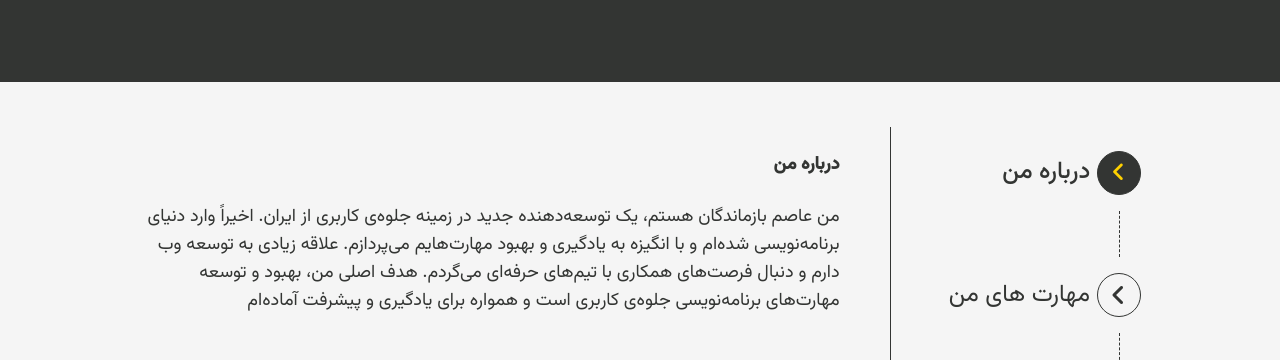
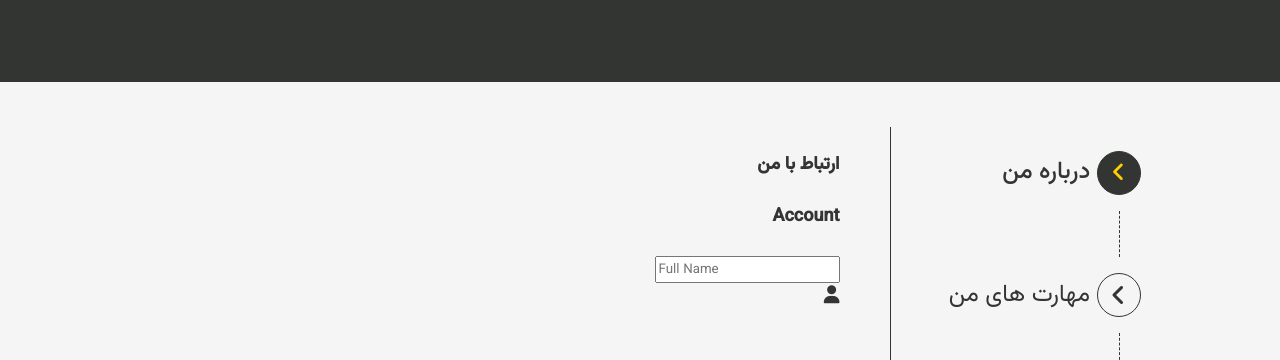
Before and after one commit to AsemBq/portofi, a plain HTML site: page fa.html in a window 1280 px wide. Shown: the part 384-744 px from the top of the page. Drawn offline with Linux system fonts and the light colour scheme.

Commit message:
Add Contact Me

```diff
--- /dev/null
+++ b/assest/css/contactme.css
@@ -0,0 +1,113 @@
+
+.ContactMe {
+  padding: 1em;
+  font-family: "Open Sans", "Helvetica Neue", Helvetica, Arial, sans-serif;
+  font-size: 15px;
+  /* color: #b9b9b9; */
+  /* background-color: #e3e3e3; */
+}
+
+input,textarea,
+select option,
+select {
+  width: 100%;
+  padding: 1em;
+  line-height: 1.4;
+  background-color: #f9f9f9;
+  border: 1px solid #e5e5e5;
+  border-radius: 3px;
+  -webkit-transition: 0.35s ease-in-out;
+  -moz-transition: 0.35s ease-in-out;
+  -o-transition: 0.35s ease-in-out;
+  transition: 0.35s ease-in-out;
+  transition: all 0.35s ease-in-out;
+}
+input:focus,textarea:focus {
+  outline: 0;
+  border-color: #ffd100;
+}
+input:focus + .input-icon i,textarea:focus +.input-icon i{
+  color: #ffd100;
+}
+input:focus + .input-icon:after ,textarea:focus +.input-icon:after{
+  border-right-color: #ffd100;
+}
+
+.input-group {
+  margin-bottom: 1em;
+  zoom: 1;
+}
+.input-group:before,
+.input-group:after {
+  content: "";
+  display: table;
+}
+.input-group:after {
+  clear: both;
+}
+.input-group-icon {
+  position: relative;
+}
+.input-group-icon input,.input-group-icon textarea {
+  padding-left: 4.4em;
+}
+.input-group-icon .input-icon {
+  position: absolute;
+  top: 0;
+  left: 0;
+  width: 3.4em;
+  height: 3.4em;
+  line-height: 3.4em;
+  text-align: center;
+  pointer-events: none;
+}
+.input-group-icon .input-icon:after {
+  position: absolute;
+  top: 0.6em;
+  bottom: 0.6em;
+  left: 3.4em;
+  display: block;
+  border-right: 1px solid #e5e5e5;
+  content: "";
+  -webkit-transition: 0.35s ease-in-out;
+  -moz-transition: 0.35s ease-in-out;
+  -o-transition: 0.35s ease-in-out;
+  transition: 0.35s ease-in-out;
+  transition: all 0.35s ease-in-out;
+}
+.input-group-icon .input-icon i {
+  -webkit-transition: 0.35s ease-in-out;
+  -moz-transition: 0.35s ease-in-out;
+  -o-transition: 0.35s ease-in-out;
+  transition: 0.35s ease-in-out;
+  transition: all 0.35s ease-in-out;
+}
+#ContactMe .container {
+  max-width: 38em;
+  padding: 1em 3em 2em 3em;
+  margin: 0em auto;
+  background-color: #fff;
+  border-radius: 4.2px;
+  box-shadow: 0px 3px 10px -2px rgba(0, 0, 0, 0.2);
+}
+
+textarea{
+  line-height:1.6 ;
+}
+#button{
+  color: #ffd100;
+  border: 1px solid #ffd100;
+  border-radius: 4px;
+  padding: 8px 24px;
+  background-color: #333533;
+  font-size: 18px;
+  font-weight: 500;
+  width:initial;
+  width: 111%;
+  cursor: pointer;
+}
+
+#button:hover{
+  background-color: #ffd100;
+  color: #333533;
+}
--- a/assest/css/fa.css
+++ b/assest/css/fa.css
@@ -182,7 +182,7 @@ header .titel {
   padding-right: 50px;
   text-align: right;
 }
-.sections section:last-child {
+.sections #MyProject {
   width: 880px;
   float: right;
 }
--- a/assest/css/index.css
+++ b/assest/css/index.css
@@ -165,7 +165,7 @@ header .titel {
   border-left: 1px solid #333533;
   padding-left: 50px;
 }
-.sections section:last-child {
+.sections #MyProject {
   width: 880px;
 }
 .contact {
@@ -383,3 +383,7 @@ header .titel {
 .project .buttons a i {
   margin-right: 5px;
 }
+
+section.ContactMe{
+  padding-bottom: 75px;
+}
--- a/assest/js/index.js
+++ b/assest/js/index.js
@@ -18,6 +18,13 @@ document.querySelector("li.AboutMe").addEventListener("click",()=>{
     document.querySelector(".sections section.active").classList.remove("active")
     document.querySelector(".countainer nav ul li.MyProject").classList.add('active')
     document.querySelector('section.MyProject').classList.add('active')
+  })
+
+  document.querySelector("#ContactMe").addEventListener("click",()=>{
+    document.querySelector(".countainer nav ul li.active").classList.remove("active");
+    document.querySelector(".sections section.active").classList.remove("active")
+    document.querySelector("#ContactMe").classList.add('active')
+    document.querySelector('section.ContactMe').classList.add('active')
   })
 
 
--- a/fa.html
+++ b/fa.html
@@ -36,7 +36,7 @@
       <!-- section -->
 
       <section class="sections">
-        <section class="AboutMe active">
+        <section class="AboutMe ">
           <h4>درباره من</h4>
           <p>
             من عاصم بازماندگان هستم، یک توسعه‌دهنده جدید در زمینه جلوه‌ی کاربری از ایران. اخیراً وارد دنیای برنامه‌نویسی شده‌ام و با انگیزه به یادگیری و بهبود مهارت‌هایم می‌پردازم. علاقه زیادی به توسعه وب دارم و دنبال فرصت‌های همکاری با تیم‌های حرفه‌ای می‌گردم. هدف اصلی من، بهبود و توسعه مهارت‌های برنامه‌نویسی جلوه‌ی کاربری است و همواره برای یادگیری و پیشرفت آماده‌ام
@@ -155,7 +155,7 @@
         </section>
 
         <!-- section -->
-        <section class="MyProject">
+        <section id="MyProject" class="MyProject">
           <h4>پروژهای من</h4>
           <div class="projects">
             <div class="project">
@@ -264,6 +264,19 @@
             </div>
           </div>
         </section>
+
+        <section class="ContactMe active">
+          <h4>ارتباط با من </h4>
+          <div id="container">
+            <form action="">
+              <h4>Account</h4>
+              <div class="input-group input-group-icon">
+                <input type="text" placeholder="Full Name" fdprocessedid="q3uzmq">
+                <div class="input-icon"><i class="fa-solid fa-user"></i></div>
+              </div>
+            </form>
+          </div>
+        </section>
       </section>
 
       <!-- Nav bar -->
```
Also changed, not shown: index.html (+28 -2 lines), assest/icon/fav.ico (added), assest/pic/icon.ico (deleted).
